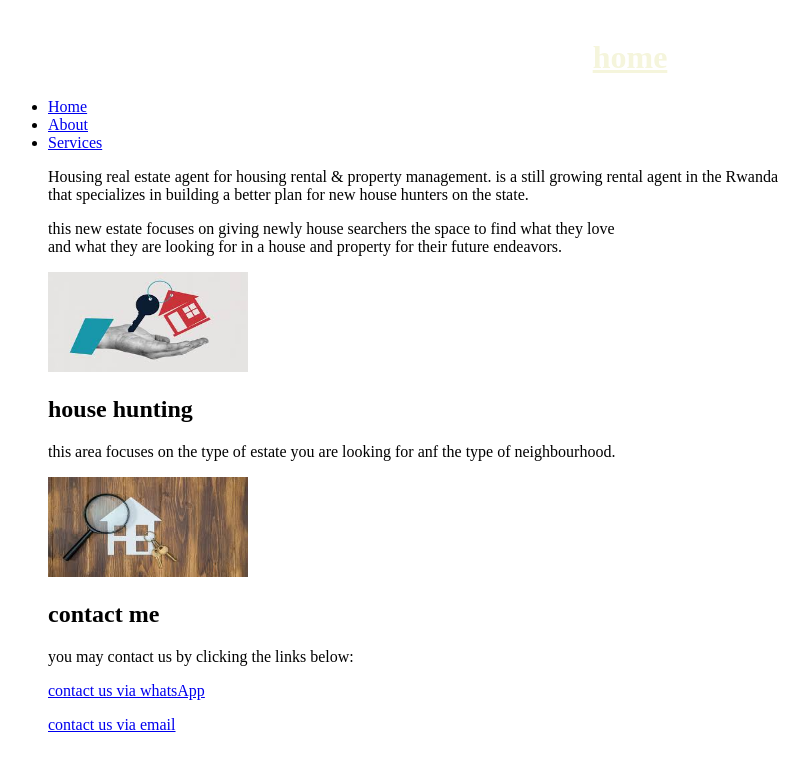
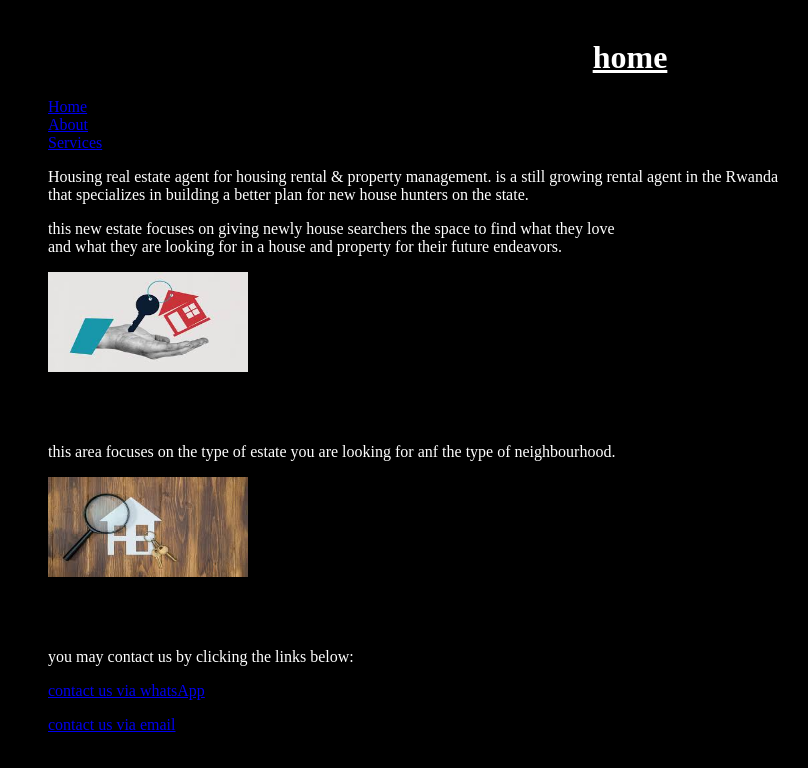
Before and after one commit to abeza-brenda/kimenyi.github.io, a plain HTML site: page index.html in a window 1280 px wide. Shown: the whole page, without its empty margins (10-818 px from the left). Drawn offline with Linux system fonts and the light colour scheme.

Commit message:
Update index.html

```diff
--- a/index.html
+++ b/index.html
@@ -6,7 +6,7 @@
     <title>real estate company</title>
     <style>
         body{
-            bg-color:black;
+            background-color:black;
             font-family:'times new roman','Arial Narrow', Arial, sans-serif;
             margin:0;
             padding:18px;
@@ -14,11 +14,11 @@
         h1{
             text-align:center;
             text-decoration:underline;
-            color:beige;
+            color:white;
 
         }
         p{
-            color:#000;
+            color:white;
             container:;
         }
         .container{
```
